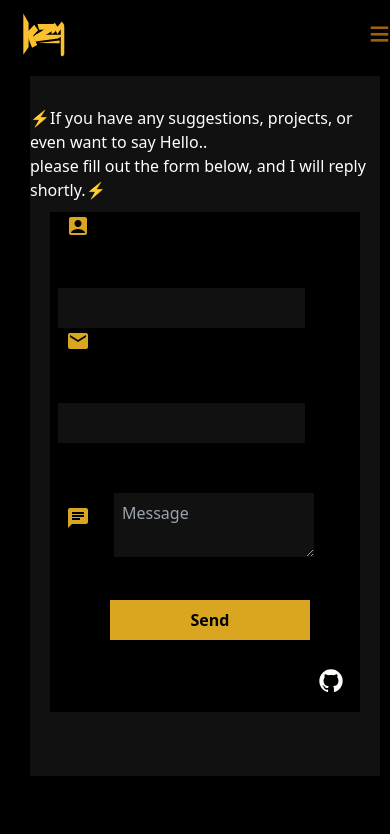
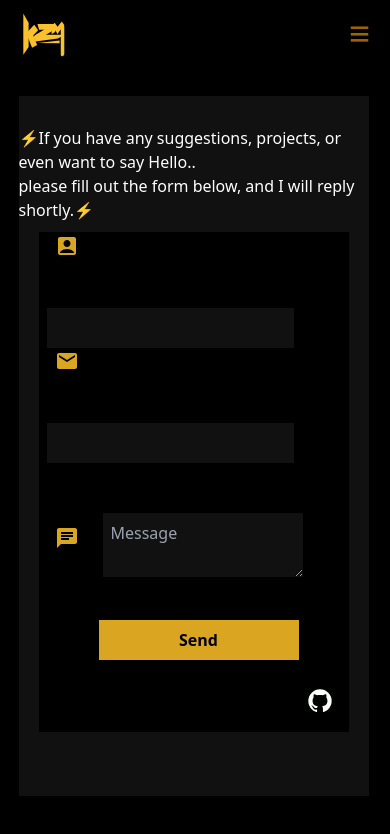
Before and after one commit to kzmfhm/my-portfolio, a React (Create React App) app: page /contact in a window 390 px wide. Shown: the top 834 px of the page. Built offline with nearby package versions, Linux system fonts and the light colour scheme.

Commit message:
Refactor styling in pages

```diff
--- a/src/components/Navbar.jsx
+++ b/src/components/Navbar.jsx
@@ -20,7 +20,7 @@ const Navbar = () => {
         <img src={Logo} alt="my-logo" />
       </div>
       <div className={`md:hidden text-yellow-700 ${showMobileMenu ? 'hidden' : 'ml-[0px]'}`}>
-        <a className="text-4xl menu-icons" href="#" onClick={toggleMobileMenu}>
+        <a className="text-4xl mr-[20px] menu-icons" href="#" onClick={toggleMobileMenu}>
           &#8801;
         </a>
       </div>
--- a/src/pages/About/index.jsx
+++ b/src/pages/About/index.jsx
@@ -25,7 +25,7 @@ const About = () => {
       <Navbar />
       <div className='min-h-screen w-full text-white h-auto md:pt-[-10px] md:flex'>
       <div className='centered-div'>
-        <div className='md:h-[700px] h-[700px] md:mt-[10px] mt-[20px] md:ml-10 md:w-[950px] w-[350px] ml-[20px] bg-[#111]'>
+        <div className='md:h-[700px] h-[700px] md:mt-[10px] mt-[40px] md:ml-10 md:w-[950px] w-[350px] ml-[-3px] bg-[#111]'>
           <p className='md:ml-[220px] h-[30px] md:mt-[40px] align-middle text-white text-2xl cursor-pointer transition ease-in-out delay-90 hover:text-yellow-600  hover:-translate-y-1 hover:scale-110 duration-100 hide-in-mobile'>
             ________________________{' '}
             <span className='mt-[-20px]'>
--- a/src/pages/Contact/index.jsx
+++ b/src/pages/Contact/index.jsx
@@ -72,7 +72,7 @@ const Contact = () => {
       <div className='min-h-screen w-full text-white h-auto md:pt-[-10px] md:flex'>
       <div className='centered-div2'>
 
-        <div class='md:h-[700px] h-[700px] md:mt-[10px] mt-[20px] md:ml-10 md:w-[950px] w-[350px] ml-[20px] bg-[#111]'>
+        <div class='md:h-[700px] h-[700px] md:mt-[10px] mt-[40px] md:ml-10 md:w-[950px] w-[350px] ml-[-3px] bg-[#111]'>
         <p class='md:ml-[220px] h-[30px] md:mt-[40px] align-middle text-white text-2xl cursor-pointer transition ease-in-out delay-90 hover:text-yellow-600  hover:-translate-y-1 hover:scale-110 duration-100 hide-in-mobile'>
             ________________________{' '}
             <span className='mt-[-20px]'>
--- a/src/pages/Contact/style.css
+++ b/src/pages/Contact/style.css
@@ -47,10 +47,10 @@ body {
   .centered-div2 {
     display: flex;
     width: 100%;
-    justify-content: center; /* Horizontally center the content */
-    align-items: center; /* Vertically center the content */
-    height: 100%; /* Make sure the div takes up the full height of its parent */
-    background-color: #000000; /* Background color for the second div */
+    justify-content: center;
+    align-items: center;
+    height: 100%;
+    background-color: #000000;
   }
 @media (max-width: 767px) {
     .hide-in-mobile {
```
